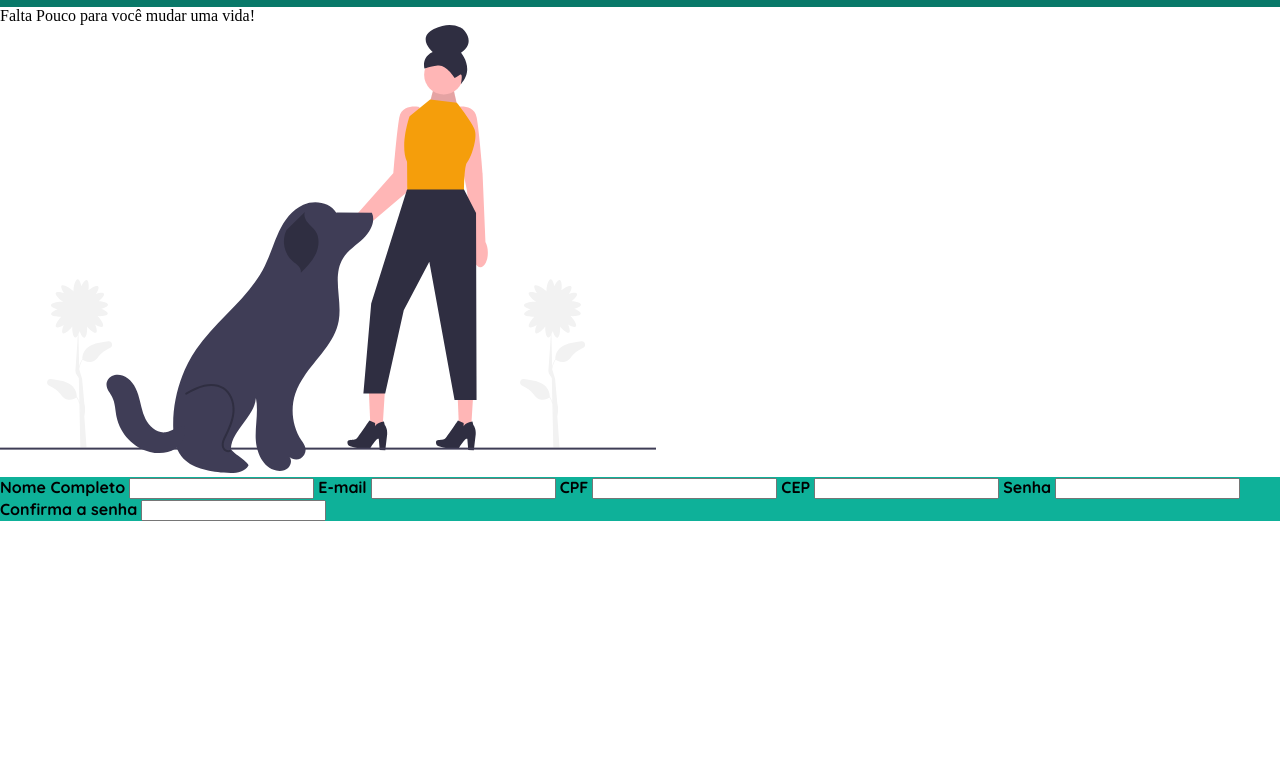
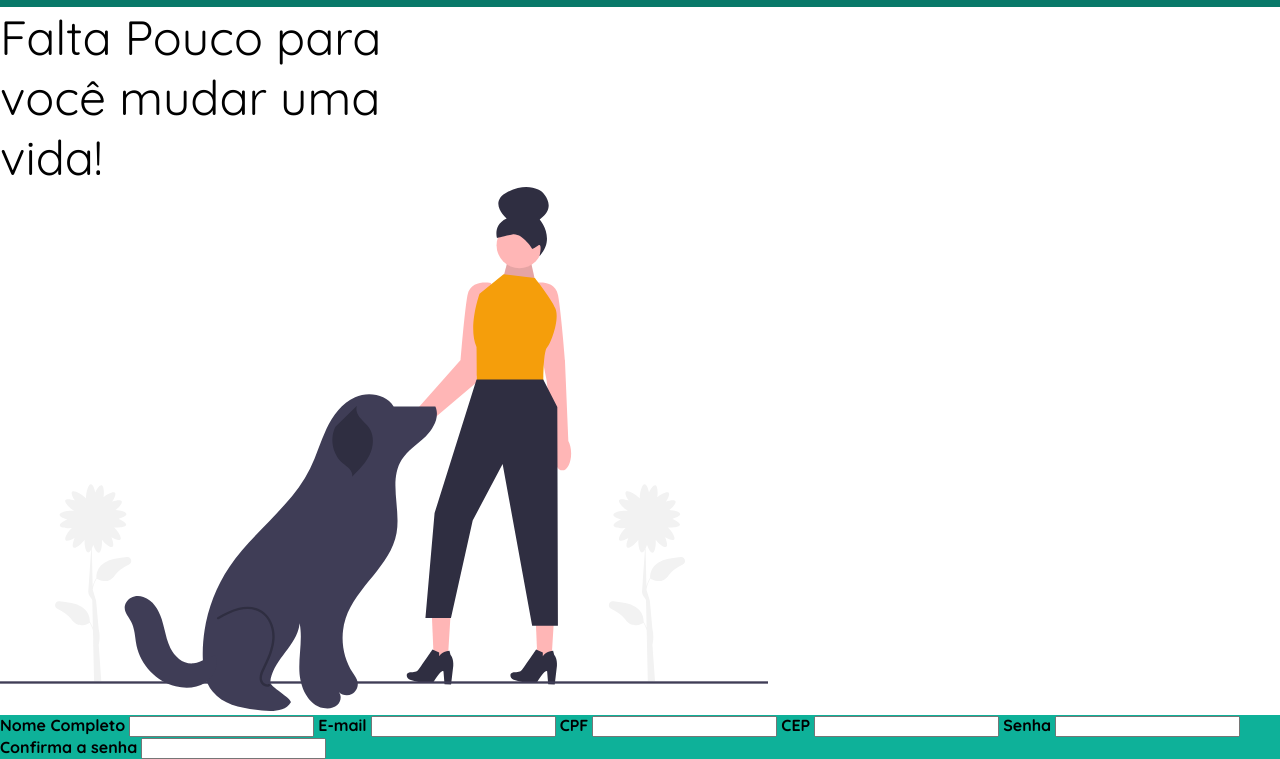
Before and after one commit to Standlidev/Projeto-levantamento-de-requisitos, a plain HTML site: page signup.html in a window 1280 px wide. Shown: the part 133-892 px from the top of the page. Before the commit the page ends 800 px from the top, so only its background shows below. Drawn offline with Linux system fonts and the light colour scheme.

Commit message:
start css signup page

```diff
--- a/signup.css
+++ b/signup.css
@@ -0,0 +1,20 @@
+@import url('https://fonts.googleapis.com/css2?family=Quicksand:wght@300..700&display=swap');
+.quicksand {
+  font-family: "Quicksand", sans-serif;
+  font-optical-sizing: auto;
+  font-weight: 300;
+  font-style: normal;
+}
+
+#ongoingTitle{
+    font-family: "Quicksand";
+    font-size: 48px;
+    max-width: 30%;
+}
+#ongoingImg{
+    width: 60%;
+    height: auto;
+}
+.signuoForm{
+    display: flex;
+}
--- a/signup.html
+++ b/signup.html
@@ -5,6 +5,7 @@
     <meta name="viewport" content="width=device-width, initial-scale=1.0">
     <title>Amigo Pet</title>
     <link rel="stylesheet" href="style.css">
+    <link rel="stylesheet" href="signup.css">
 </head>
 <body>
 
@@ -13,9 +14,9 @@
         <div class="loginLink">Entre em sua conta</div>
         <div class="about">Sobre</div>
     </header>
-    <section class="ongoingText">
+    <section id="ongoingText">
         <div id="ongoingTitle">Falta Pouco para você mudar uma vida!</div>
-        <img src="images/undraw_good-doggy_4ast.svg" alt="">
+        <img src="images/undraw_good-doggy_4ast.svg" alt="" id="ongoingImg">
     </section>
     <section class="signupWindow">
         <label for="">Nome Completo</label>
```
